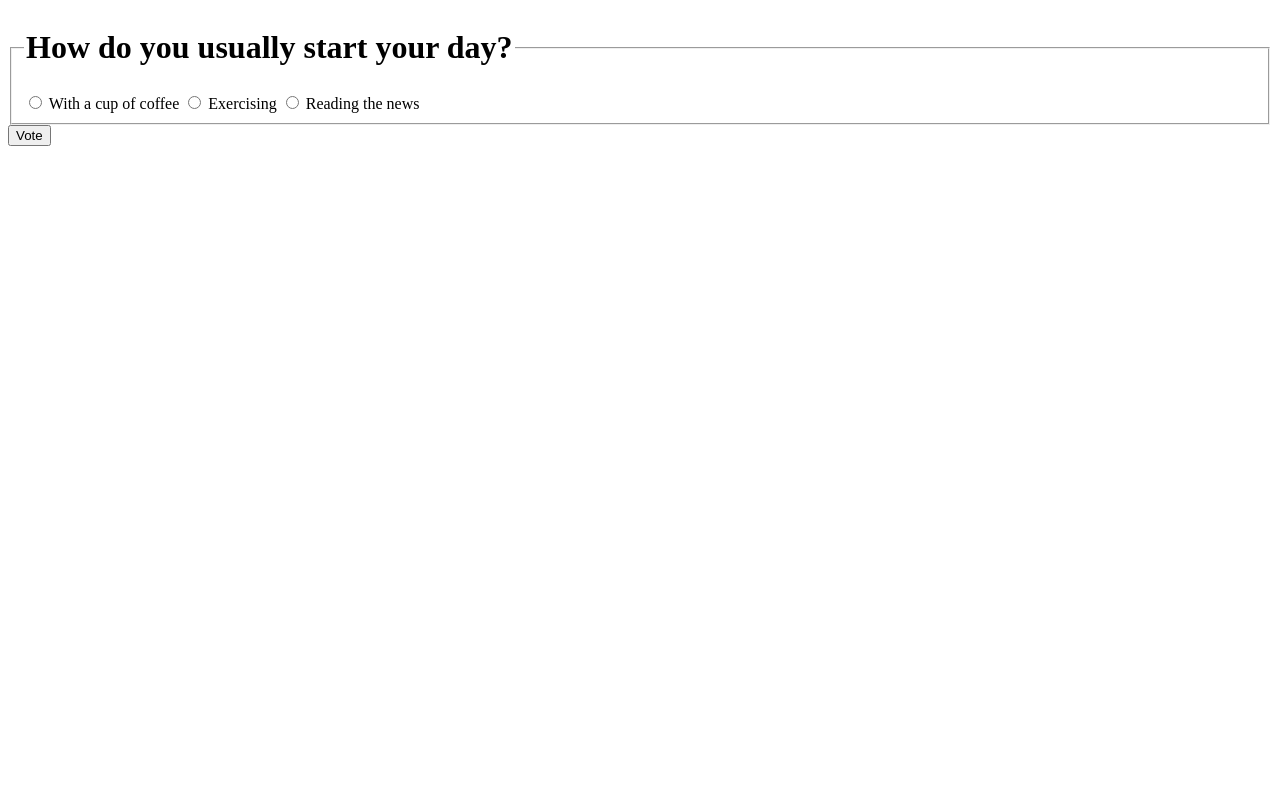
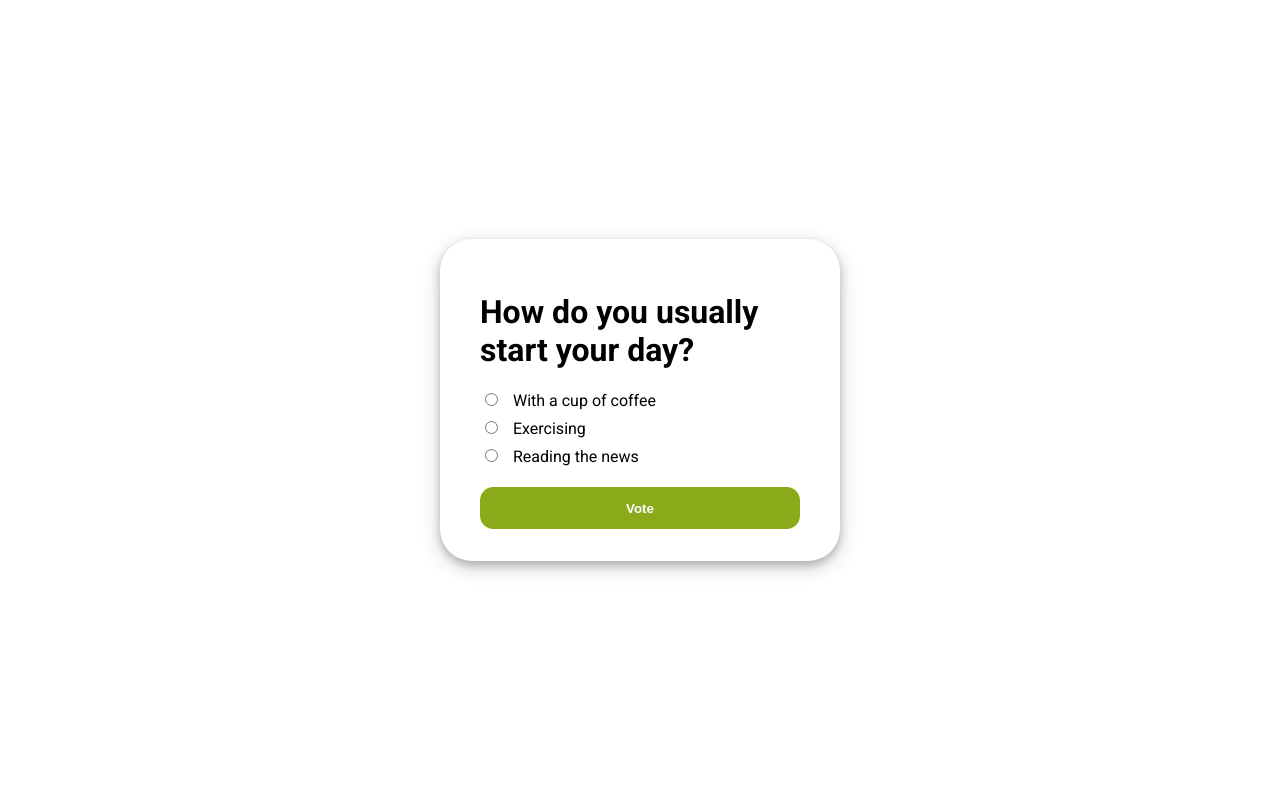
Before and after one commit to AlexzGut/django-polls-app, a Django app: page /polls/8 in a window 1280 px wide. Run offline with Django 5.2, Linux system fonts and the light colour scheme; data comes from the database, SQL or seed files in the repository; both versions use the stored data as it was after the commit.

Commit message:
Improved UI/UX with better template structure, added navigation links, and enhanced the look and feel of the polls app

```diff
--- /dev/null
+++ b/polls/static/polls/css/detailStyle.css
@@ -0,0 +1,41 @@
+#form-container {
+    width: 80%;
+    max-width: 400px;
+    padding: 2em 2.5em;
+    border-radius: 2em;
+    box-shadow: 0 4px 8px 0 rgba(0, 0, 0, 0.2), 0 6px 20px 0 rgba(0, 0, 0, 0.19);
+}
+
+#question-text {
+    text-align: left;
+}
+
+.error-msg {
+    color: #b13737
+}
+
+#btn-vote {
+    width: 100%;
+    padding: 1em 2em;
+    border: none;
+    border-radius: 1em;
+    font-weight: bold;
+    margin-top: 1em;
+    background-color: #8BAA1A;
+    color: #fff;
+}
+
+#btn-vote:hover {
+    cursor: pointer;
+    transform: scale(1.1);
+    transition: cubic-bezier();
+    transition-duration: 0.3s
+}
+
+.choice-container {
+    margin-bottom: 0.5em;
+}
+
+.choice-container label {
+    margin-left: 0.5em;
+}
--- /dev/null
+++ b/polls/static/polls/css/style.css
@@ -0,0 +1,17 @@
+*{
+    box-sizing: border-box;
+}
+
+body {
+    font-family: "Roboto", system-ui;
+    font-weight: 400;
+    font-style: normal;
+    margin: 0;
+}
+
+main {
+    height: 100dvh;
+    display: flex;
+    align-items: center;
+    justify-content: center;
+}
--- a/polls/templates/polls/base.html
+++ b/polls/templates/polls/base.html
@@ -3,6 +3,16 @@
 <head>
     <meta charset="UTF-8">
     <meta name="viewport" content="width=device-width, initial-scale=1.0">
+    <meta name="keywords" content="Django Web Framework, Django Template Language">
+    <meta name="author" content="Alexander Gutierrez">
+    <link rel="preconnect" href="https://fonts.googleapis.com">
+    <link rel="preconnect" href="https://fonts.gstatic.com" crossorigin>
+    <link href="https://fonts.googleapis.com/css2?family=Roboto:ital,wght@0,100;0,300;0,400;0,500;0,700;0,900;1,100;1,300;1,400;1,500;1,700;1,900&display=swap" rel="stylesheet">
+    {% load static %}
+    <link rel="stylesheet" href="{% static 'polls/css/style.css' %}">
+
+    {% block style %}{% endblock %}
+
     <title>{% block title %}{% endblock %}</title>
 </head>
 <body>
--- a/polls/templates/polls/detail.html
+++ b/polls/templates/polls/detail.html
@@ -1,26 +1,39 @@
 {% extends "polls/base.html" %}
+
+{% load static %}
+{% block style %}
+    <link rel="stylesheet" href="{% static 'polls/css/detailStyle.css' %}">
+{% endblock %}
 
 {% block title %}
 Detail
 {% endblock %}
 
 {% block content %}
+<main>
+    <div id="form-container">
         <form action="{% url 'polls:vote' question.id %}" method="POST">
         {% csrf_token %} {# Cross Site Request Forgery #}
-    <fieldset>
-        <legend>
+            <div id="question-text">
                 <h1>{{ question.question_text }}</h1>
-        </legend>
+            </div>
+            <div>
                 {% if error_message %}
-            <p>
+                    <p class="error-msg">
                         <strong>{{ error_message }}</strong>
                     </p>
                 {% endif %}
                 {% for choice in question.choice_set.all %}
+                    <div class="choice-container">
                         <input type="radio" name="choice" id="choice{{ forloop.counter }}" value="{{ choice.id }}">
                         <label for="choice{{ forloop.counter }}">{{ choice.choice_text }}</label>
+                    </div>
                 {% endfor %}
-    </fieldset>
-    <input type="submit" value="Vote">
+            </div>
+            <div>
+                <input type="submit" value="Vote" id="btn-vote">
+            </div>
         </form>
+    </div>
+</main>
 {% endblock  %}
--- a/polls/views.py
+++ b/polls/views.py
@@ -56,7 +56,7 @@ def vote(request, question_id):
             'question': question,
             'error_message': 'Choice was not selected',
             }
-        return render(request, 'polls:detail', context)
+        return render(request, 'polls/detail.html', context)
     else:
         # Django uses the F() object to generate an SQL expression that
         # describes the required operation at the database level.
```
Also changed, not shown: polls/static/polls/css/indexStyle.css (added, +25 -0 lines), polls/static/polls/css/resultsStyle.css (added, +70 -0 lines), polls/templates/polls/index.html (+11 -1 lines), polls/templates/polls/results.html (+44 -7 lines), db.sqlite3. Lines whose indentation alone changed are shown as unchanged.
